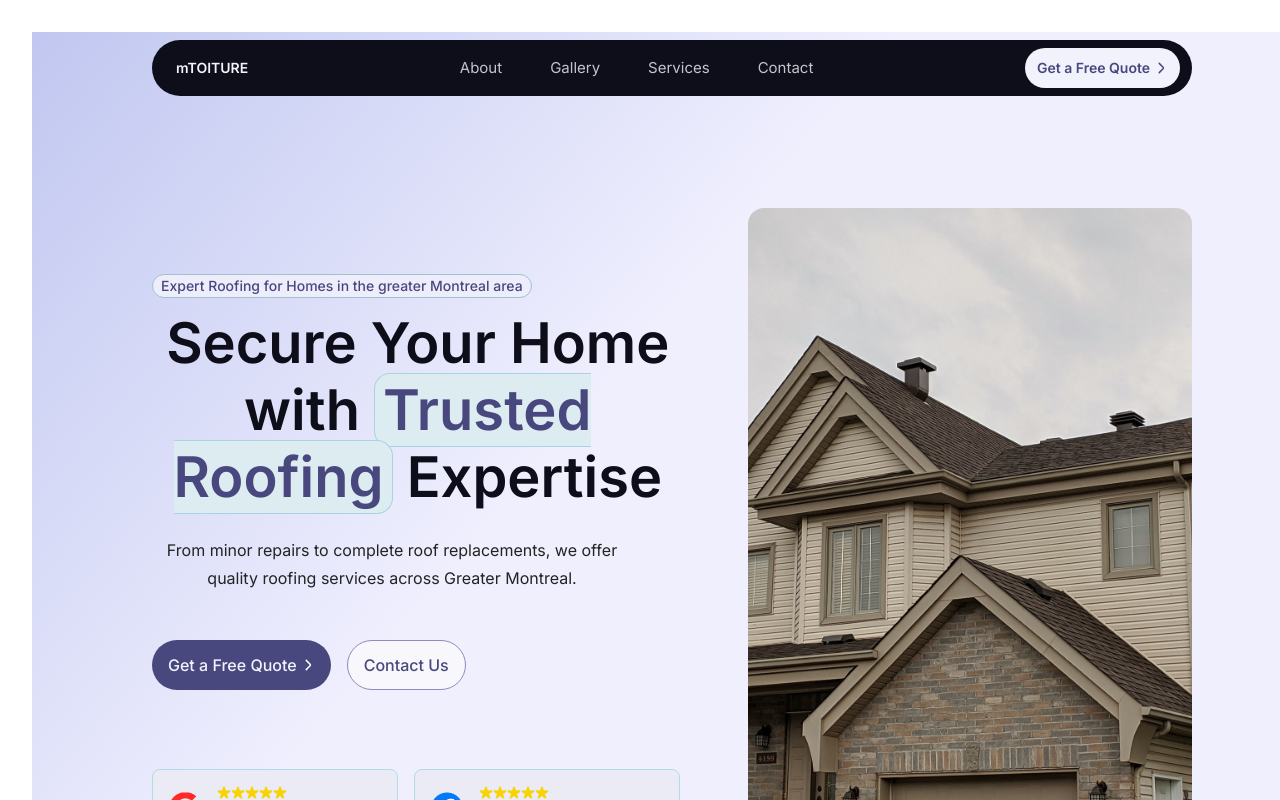
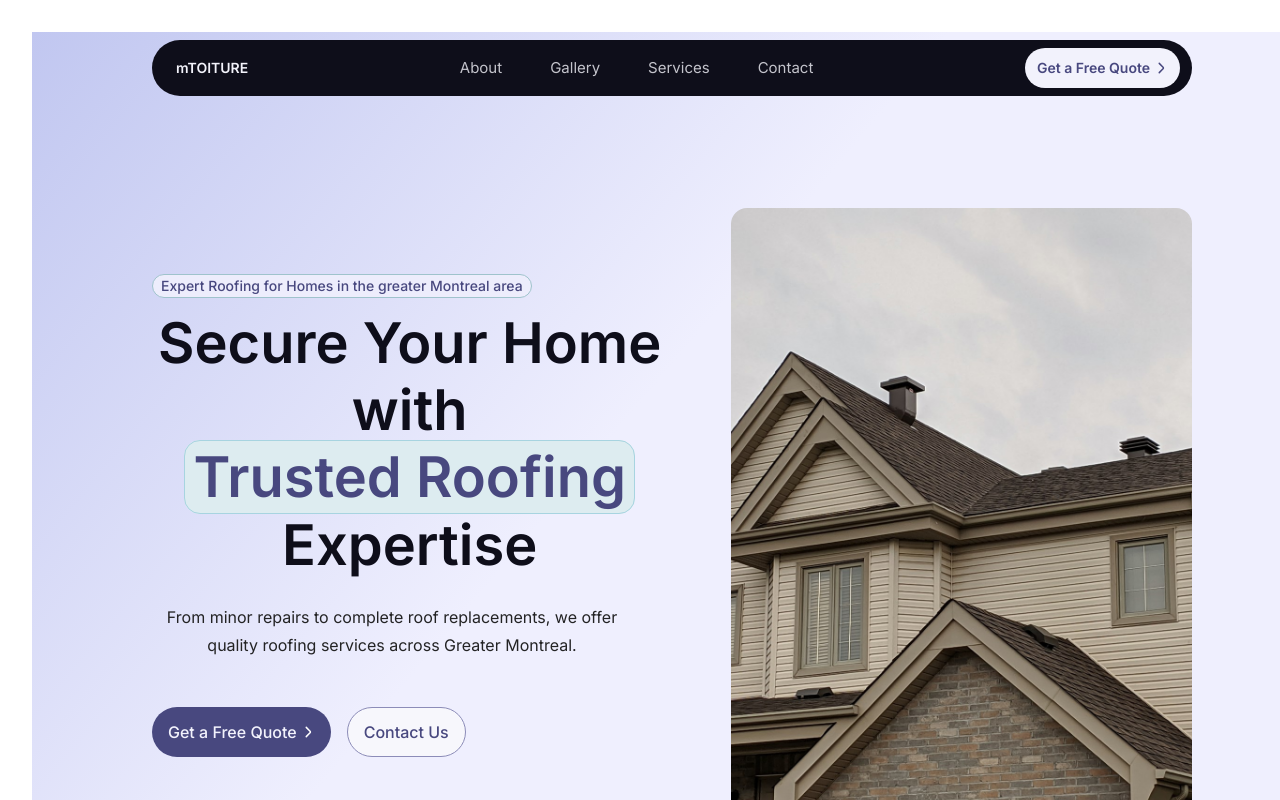
Before and after one commit to shady-cj/mTOITURE, a React (Vite) app: page / in a window 1280 px wide. Shown: the top 800 px of the page. Built offline with nearby package versions, Linux system fonts and the light colour scheme.

Commit message:
improved hero section images and text

```diff
--- a/src/sections/About/index.jsx
+++ b/src/sections/About/index.jsx
@@ -49,7 +49,7 @@ const Index = () => {
                     </div>
 
                 </div>
-                <div className="flex-1"><img src={engineerRepair} className="h-full w-full object-cover rounded-xl" alt="" /></div>
+                <div className="flex-1"><img src={engineerRepair} className="h-full w-full object-cover rounded-xl aspect-[80/91]" alt="" /></div>
             </div>
             <div className="border-t border-solid border-[#E6E6F5] pt-[5rem]">
                 <div className="flex gap-[6rem] items-center">
--- a/src/sections/Hero/index.jsx
+++ b/src/sections/Hero/index.jsx
@@ -6,16 +6,16 @@ import star from "../../assets/star.svg"
 import facebook from "../../assets/facebook.png"
 const Index = () => {
     return (
-        <section className="px-[7.5rem] w-full bg-hero-bg min-h-[920px]">
+        <section className="px-[7.5rem] pb-[4.5rem] w-full bg-hero-bg min-h-[920px]">
             <main className="pt-[11rem] flex gap-16">
-                <div className="pt-[4.125rem] flex flex-col justify-between">
+                <div className="pt-[4.125rem] flex flex-col justify-between gap-[9.5rem]">
                     <div>
 
                         <p className="w-fit bg-[#EDEDFC] rounded-2xl border-[0.5px] border-solid border-[#9FC3CC] px-2 py-[3px] font-medium text-sm leading-4 text-[#48487F]">
                             Expert Roofing for Homes in the greater Montreal area
                         </p>
-                        <h2 className="mt-3 font-semibold text-[#0E0E1A] text-[3.5rem] leading-[4.2rem] max-w-[38rem]">
-                            Secure Your Home with <span className="rounded-2xl leading-4 border px-2 py-0.5 bg-[#DDECF0] border-[#A7D4E0] border-solid text-[#48487F]">Trusted Roofing</span> Expertise
+                        <h2 className="mt-3 font-semibold text-[#0E0E1A] text-[3.5rem] leading-[4.2rem] max-w-[40rem]">
+                            Secure Your Home with <span className="rounded-2xl leading-4 text-nowrap border px-2 py-0.5 bg-[#DDECF0] border-[#A7D4E0] border-solid text-[#48487F]">Trusted Roofing</span> Expertise
                         </h2>
                         <p className="font-normal text-base leading-7 mt-6 text-[#232324] w-[30rem]">
                             From minor repairs to complete roof replacements, we offer quality roofing services across Greater Montreal.
@@ -64,7 +64,7 @@ const Index = () => {
                     </div>
                 </div>
                 <div>
-                    <img src={roof} className="rounded-2xl object-cover h-[40rem] aspect-[572/720]" alt="" />
+                    <img src={roof} className="rounded-2xl object-cover h-[45rem] aspect-[572/720]" alt="" />
 
                 </div>
             </main>
```
